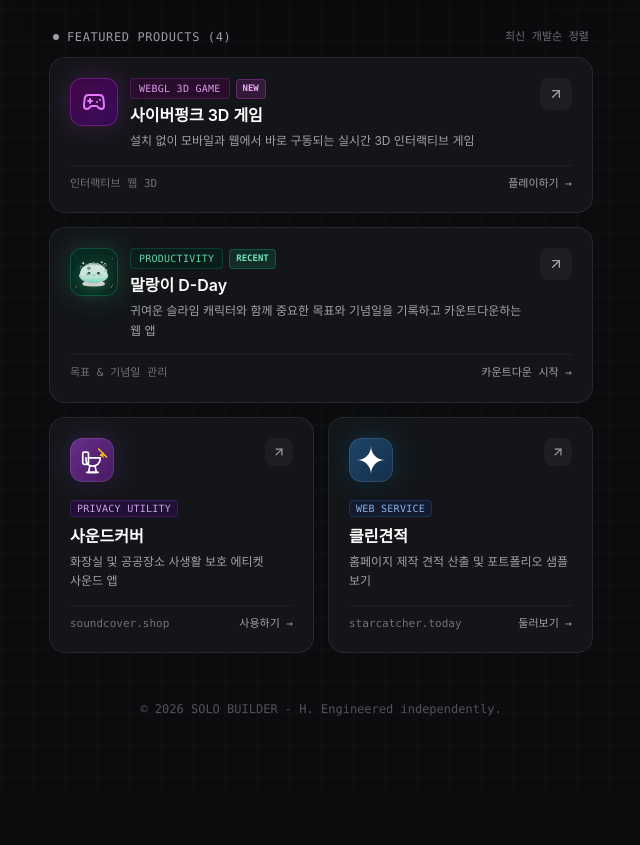
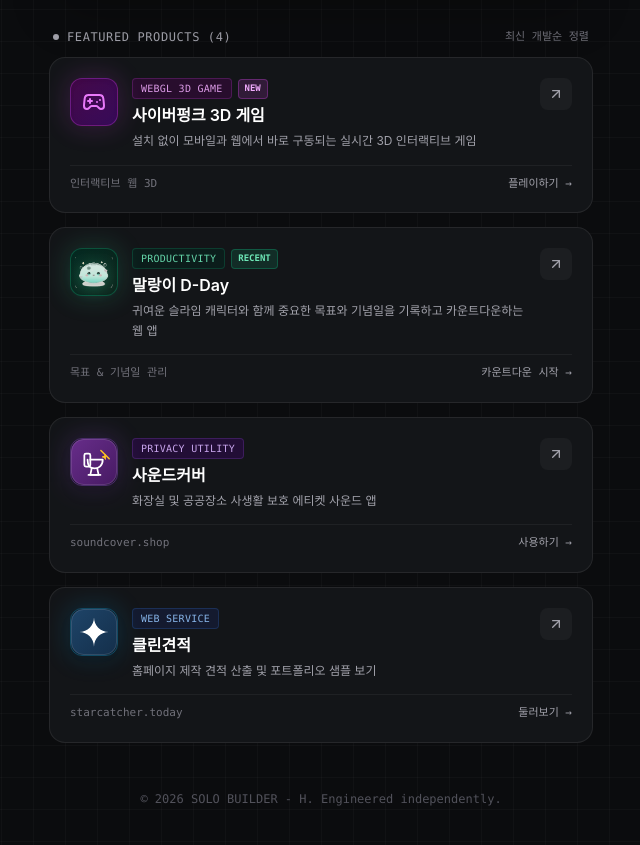
Before and after one commit to appssy3-art/solo-build-studio, a plain HTML site: page hub/index.html in a window 1280 px wide. Shown: the part 535-1380 px from the top of the page, without its empty margins (319-959 px from the left). Before the commit the page ends 1332 px from the top, so only its background shows below. Drawn offline with nearby package versions, Linux system fonts and the light colour scheme; a web font is replaced by a local one.

Commit message:
feat(ui): remove LIVE text and stack all 4 products in single full-width blocks

```diff
--- a/hub/index.html
+++ b/hub/index.html
@@ -150,7 +150,7 @@
             <div id="dot-2" class="h-1 rounded-full bg-white/25 transition-all duration-500 w-2"></div>
             <div id="dot-3" class="h-1 rounded-full bg-white/25 transition-all duration-500 w-2"></div>
           </div>
-          <span class="text-[9px] sm:text-[10px] font-mono text-zinc-400 tracking-wider">3D STUDIO LIVE</span>
+          <span class="text-[9px] sm:text-[10px] font-mono text-zinc-400 tracking-wider">3D STUDIO</span>
         </div>
       </div>
 
@@ -236,18 +236,18 @@
     </div>
 
 
-    <!-- 3. BENTO GRID OF 4 PRODUCTS (CHRONOLOGICAL ORDER: MOST RECENT FIRST) -->
-    <div class="grid grid-cols-1 sm:grid-cols-2 gap-3 sm:gap-3.5">
+    <!-- 3. LIST OF 4 PRODUCTS (1 BLOCK EACH, CHRONOLOGICAL ORDER) -->
+    <div class="space-y-3 sm:space-y-3.5">
 
-      <!-- PROJECT 1 (최신 1위): 사이버펑크 3D 게임 (Featured Full Width Card) -->
+      <!-- PROJECT 1 (최신 1위): 사이버펑크 3D 게임 (Full Width Card) -->
       <a
         href="https://vocal-creponne-a5944b.netlify.app"
         target="_blank"
         rel="noopener noreferrer"
-        class="craft-card sm:col-span-2 group rounded-2xl p-4 sm:p-5 relative overflow-hidden"
+        class="craft-card w-full group rounded-2xl p-4 sm:p-5 relative overflow-hidden block"
       >
         <div class="flex items-start justify-between gap-3">
-          <div class="flex items-start gap-3 min-w-0">
+          <div class="flex items-start gap-3.5 min-w-0">
             <!-- Logo with Ambient Fuchsia Backlight Glow -->
             <div class="relative shrink-0">
               <div class="absolute -inset-1 rounded-2xl bg-fuchsia-500/25 blur-md opacity-60 group-hover:opacity-100 group-hover:scale-110 transition-all duration-300"></div>
@@ -288,15 +288,15 @@
       </a>
 
 
-      <!-- PROJECT 2 (최근 2위): 말랑이 D-Day (Featured Full Width Card) -->
+      <!-- PROJECT 2 (최근 2위): 말랑이 D-Day (Full Width Card) -->
       <a
         href="https://slime-countdown.netlify.app/"
         target="_blank"
         rel="noopener noreferrer"
-        class="craft-card sm:col-span-2 group rounded-2xl p-4 sm:p-5 relative overflow-hidden"
+        class="craft-card w-full group rounded-2xl p-4 sm:p-5 relative overflow-hidden block"
       >
         <div class="flex items-start justify-between gap-3">
-          <div class="flex items-start gap-3 min-w-0">
+          <div class="flex items-start gap-3.5 min-w-0">
             <!-- Logo with Ambient Mint/Emerald Backlight Glow -->
             <div class="relative shrink-0">
               <div class="absolute -inset-1 rounded-2xl bg-emerald-400/25 blur-md opacity-60 group-hover:opacity-100 group-hover:scale-110 transition-all duration-300"></div>
@@ -338,33 +338,30 @@
       </a>
 
 
-      <!-- PROJECT 3 (3위): 사운드커버 (Razor-Sharp Vector Icon - 100% Crisp) -->
+      <!-- PROJECT 3 (3위): 사운드커버 (Full Width Card) -->
       <a
         href="https://soundcover.shop"
         target="_blank"
         rel="noopener noreferrer"
-        class="craft-card group rounded-2xl p-4 sm:p-5 flex flex-col justify-between"
+        class="craft-card w-full group rounded-2xl p-4 sm:p-5 relative overflow-hidden block"
       >
-        <div>
         <div class="flex items-start justify-between gap-3">
+          <div class="flex items-start gap-3.5 min-w-0">
             <!-- Logo with Ambient Violet Backlight Glow -->
             <div class="relative shrink-0">
               <div class="absolute -inset-1 rounded-2xl bg-purple-500/25 blur-md opacity-60 group-hover:opacity-100 group-hover:scale-110 transition-all duration-300"></div>
-              <div class="relative w-10 h-10 sm:w-11 sm:h-11 rounded-xl overflow-hidden shrink-0 group-hover:scale-105 transition-transform duration-200 shadow-lg">
+              <div class="relative w-11 h-11 sm:w-12 sm:h-12 rounded-xl overflow-hidden shrink-0 group-hover:scale-105 transition-transform duration-200 shadow-lg border border-purple-500/30">
                 <img src="images/icon_soundcover.svg" alt="사운드커버 아이콘" class="w-full h-full object-cover" />
               </div>
             </div>
 
-            <div class="w-7 h-7 rounded-lg bg-white/[0.04] group-hover:bg-white/[0.12] text-zinc-400 group-hover:text-white flex items-center justify-center transition shrink-0">
-              <i data-lucide="arrow-up-right" class="w-3.5 h-3.5"></i>
-            </div>
-          </div>
-
-          <div class="mt-3">
-            <span class="font-mono text-[10px] tracking-wide uppercase px-1.5 py-0.5 rounded bg-purple-950/40 text-purple-300/90 border border-purple-500/20 whitespace-nowrap">
+            <div class="min-w-0">
+              <div class="flex items-center gap-1.5">
+                <span class="font-mono text-[10px] tracking-wide uppercase px-2 py-0.5 rounded bg-purple-950/40 text-purple-300/90 border border-purple-500/20 whitespace-nowrap">
                   Privacy Utility
                 </span>
-            <h3 class="text-sm sm:text-base font-semibold text-white group-hover:text-purple-200 transition-colors mt-1.5">
+              </div>
+              <h3 class="text-sm sm:text-base font-semibold text-white group-hover:text-purple-200 transition-colors mt-1 truncate">
                 사운드커버
               </h3>
               <p class="text-xs text-zinc-400 mt-1 leading-relaxed break-keep">
@@ -373,40 +370,44 @@
             </div>
           </div>
 
+          <div class="w-7 h-7 sm:w-8 sm:h-8 rounded-lg bg-white/[0.04] group-hover:bg-white/[0.12] text-zinc-400 group-hover:text-white flex items-center justify-center transition shrink-0">
+            <i data-lucide="arrow-up-right" class="w-3.5 h-3.5 sm:w-4 sm:h-4"></i>
+          </div>
+        </div>
+
         <div class="mt-3.5 pt-2.5 border-t border-white/[0.05] flex items-center justify-between text-[11px] font-mono text-zinc-500">
           <span>soundcover.shop</span>
-          <span class="text-zinc-400 group-hover:text-white transition">사용하기 →</span>
+          <span class="text-zinc-400 group-hover:text-white group-hover:translate-x-0.5 transition-all">
+            사용하기 →
+          </span>
         </div>
       </a>
 
 
-      <!-- PROJECT 4 (4위): 클린견적 (Pure Crisp Vector Star Logo - No Outer Border) -->
+      <!-- PROJECT 4 (4위): 클린견적 (Full Width Card) -->
       <a
         href="https://starcatcher.today"
         target="_blank"
         rel="noopener noreferrer"
-        class="craft-card group rounded-2xl p-4 sm:p-5 flex flex-col justify-between"
+        class="craft-card w-full group rounded-2xl p-4 sm:p-5 relative overflow-hidden block"
       >
-        <div>
         <div class="flex items-start justify-between gap-3">
+          <div class="flex items-start gap-3.5 min-w-0">
             <!-- Logo with Ambient Sky Blue Backlight Glow -->
             <div class="relative shrink-0">
               <div class="absolute -inset-1 rounded-2xl bg-sky-500/25 blur-md opacity-60 group-hover:opacity-100 group-hover:scale-110 transition-all duration-300"></div>
-              <div class="relative w-10 h-10 sm:w-11 sm:h-11 rounded-xl overflow-hidden shrink-0 group-hover:scale-105 transition-transform duration-200 shadow-lg">
+              <div class="relative w-11 h-11 sm:w-12 sm:h-12 rounded-xl overflow-hidden shrink-0 group-hover:scale-105 transition-transform duration-200 shadow-lg border border-sky-500/30">
                 <img src="images/icon_cleanquote.svg" alt="클린견적 로고" class="w-full h-full object-cover" />
               </div>
             </div>
 
-            <div class="w-7 h-7 rounded-lg bg-white/[0.04] group-hover:bg-white/[0.12] text-zinc-400 group-hover:text-white flex items-center justify-center transition shrink-0">
-              <i data-lucide="arrow-up-right" class="w-3.5 h-3.5"></i>
-            </div>
-          </div>
-
-          <div class="mt-3">
-            <span class="font-mono text-[10px] tracking-wide uppercase px-1.5 py-0.5 rounded bg-blue-950/40 text-blue-300/90 border border-blue-500/20 whitespace-nowrap">
+            <div class="min-w-0">
+              <div class="flex items-center gap-1.5">
+                <span class="font-mono text-[10px] tracking-wide uppercase px-2 py-0.5 rounded bg-blue-950/40 text-blue-300/90 border border-blue-500/20 whitespace-nowrap">
                   Web Service
                 </span>
-            <h3 class="text-sm sm:text-base font-semibold text-white group-hover:text-blue-200 transition-colors mt-1.5">
+              </div>
+              <h3 class="text-sm sm:text-base font-semibold text-white group-hover:text-blue-200 transition-colors mt-1 truncate">
                 클린견적
               </h3>
               <p class="text-xs text-zinc-400 mt-1 leading-relaxed break-keep">
@@ -415,9 +416,16 @@
             </div>
           </div>
 
+          <div class="w-7 h-7 sm:w-8 sm:h-8 rounded-lg bg-white/[0.04] group-hover:bg-white/[0.12] text-zinc-400 group-hover:text-white flex items-center justify-center transition shrink-0">
+            <i data-lucide="arrow-up-right" class="w-3.5 h-3.5 sm:w-4 sm:h-4"></i>
+          </div>
+        </div>
+
         <div class="mt-3.5 pt-2.5 border-t border-white/[0.05] flex items-center justify-between text-[11px] font-mono text-zinc-500">
           <span>starcatcher.today</span>
-          <span class="text-zinc-400 group-hover:text-white transition">둘러보기 →</span>
+          <span class="text-zinc-400 group-hover:text-white group-hover:translate-x-0.5 transition-all">
+            둘러보기 →
+          </span>
         </div>
       </a>
 
```
Also changed, not shown: index.html (+43 -35 lines). Lines whose indentation alone changed are shown as unchanged.
